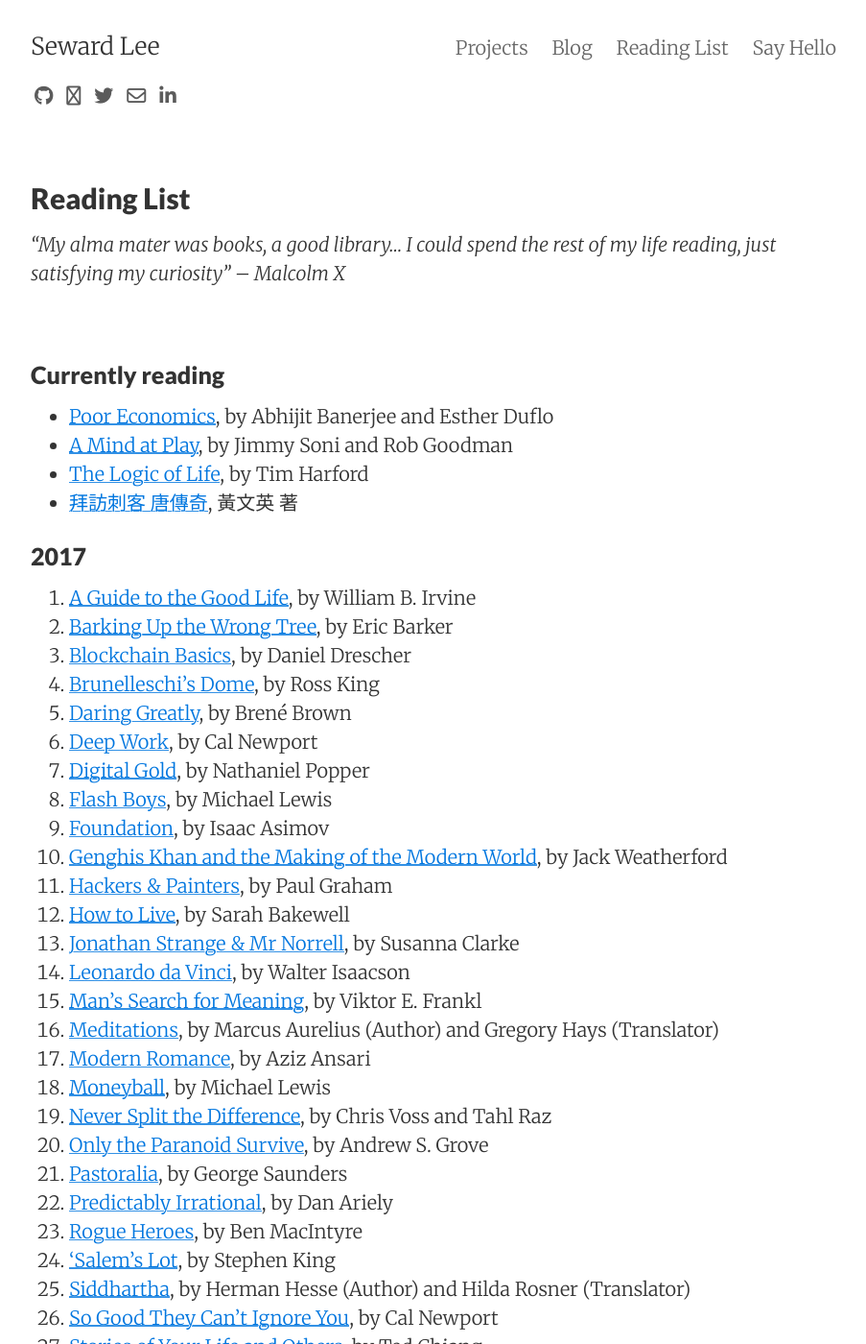
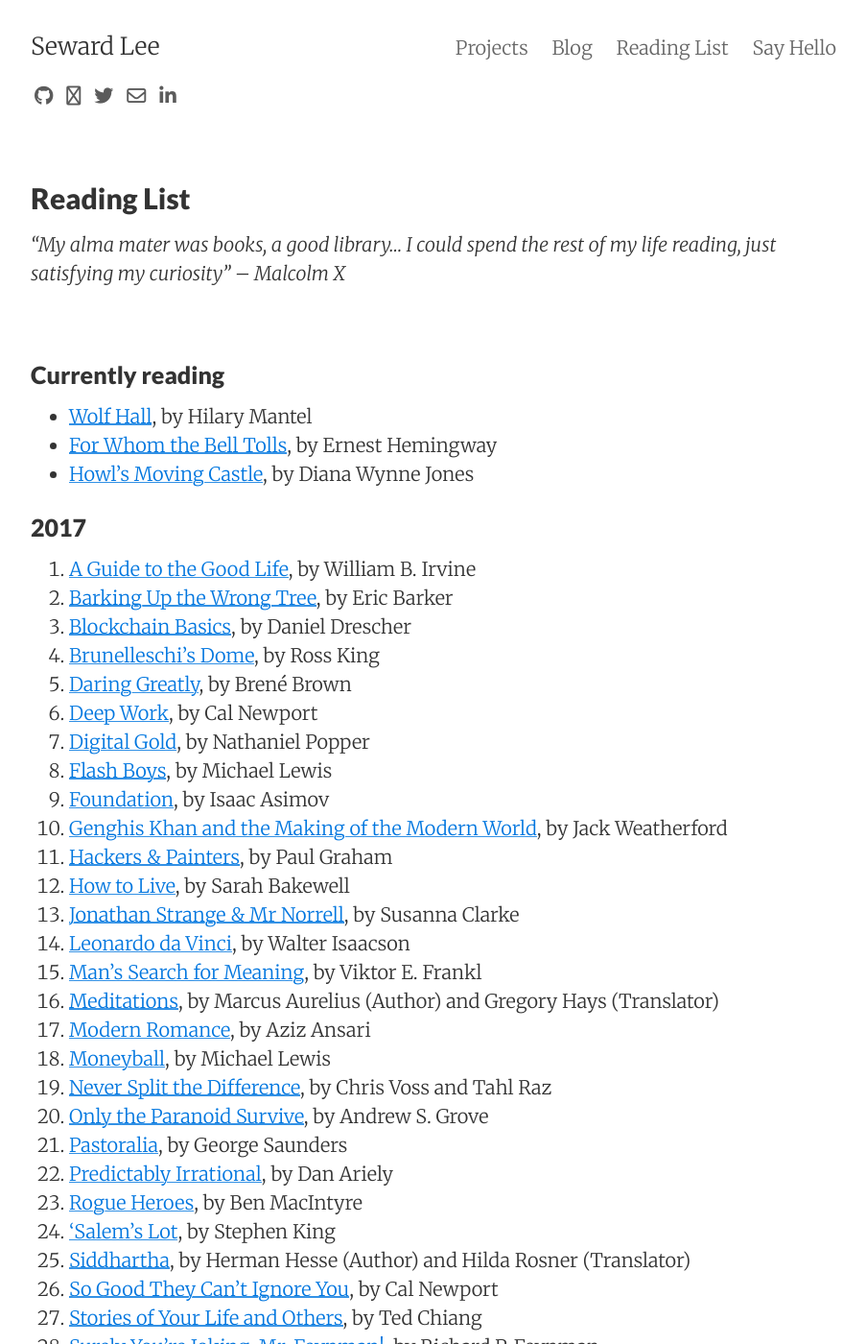
Before and after one commit to sewardlee337/sewardlee337.github.io, a Jekyll site: the page built from readinglist.md, in a window 1280 px wide and 1400 px high. Shown: the whole window at 96% size, without its empty margins (188-1091 px from the left). Built offline with Jekyll 4.4.1, drawn with Linux system fonts in a browser that asks for light colours; nearby versions of some CDN libraries; some of the changed text lies outside the part shown.

Commit message:
Update reading list

```diff
--- a/readinglist.md
+++ b/readinglist.md
@@ -12,10 +12,9 @@
 
 ### Currently reading
 
-* [Poor Economics](https://www.amazon.com/Poor-Economics-Radical-Rethinking-Poverty-ebook/dp/B007CI81IQ/ref=sr_1_1?ie=UTF8&qid=1503820139&sr=8-1&keywords=poor+economics+a+radical+rethinking+of+the+way+to+fight+poverty), by Abhijit Banerjee and Esther Duflo
-* [A Mind at Play](https://www.amazon.com/Mind-Play-Shannon-Invented-Information-ebook/dp/B01M5IJN1P/ref=sr_1_1?s=digital-text&ie=UTF8&qid=1504403553&sr=1-1&keywords=a+mind+at+play), by Jimmy Soni and Rob Goodman
-* [The Logic of Life](https://www.amazon.com/Logic-Life-Rational-Economics-Irrational-ebook/dp/B000SK53X6/ref=sr_1_1?ie=UTF8&qid=1513462375&sr=8-1&keywords=the+logic+of+life), by Tim Harford
-* [拜訪刺客 唐傳奇](http://www.books.com.tw/products/0010685834), 黃文英 著
+* [Wolf Hall](https://www.amazon.com/Wolf-Hall-Novel-Hilary-Mantel-ebook/dp/B002UZ5K4Y/ref=sr_1_1?ie=UTF8&qid=1514154163&sr=8-1&keywords=wolf+hall), by Hilary Mantel
+* [For Whom the Bell Tolls](https://www.amazon.com/Whom-Bell-Tolls-Scribner-Classics-ebook/dp/B000FC0OOU/ref=sr_1_1?s=digital-text&ie=UTF8&qid=1514154205&sr=1-1&keywords=for+whom+the+bells+toll), by Ernest Hemingway
+* [Howl's Moving Castle](https://www.amazon.com/Howls-Moving-Castle-Book-ebook/dp/B008LV8TSU/ref=sr_1_1?s=digital-text&ie=UTF8&qid=1514154353&sr=1-1&keywords=howl%27s+moving+castle), by Diana Wynne Jones
 
 
 ### 2017
```
Also changed, not shown: other parts of readinglist.md (+1 -0 lines).
